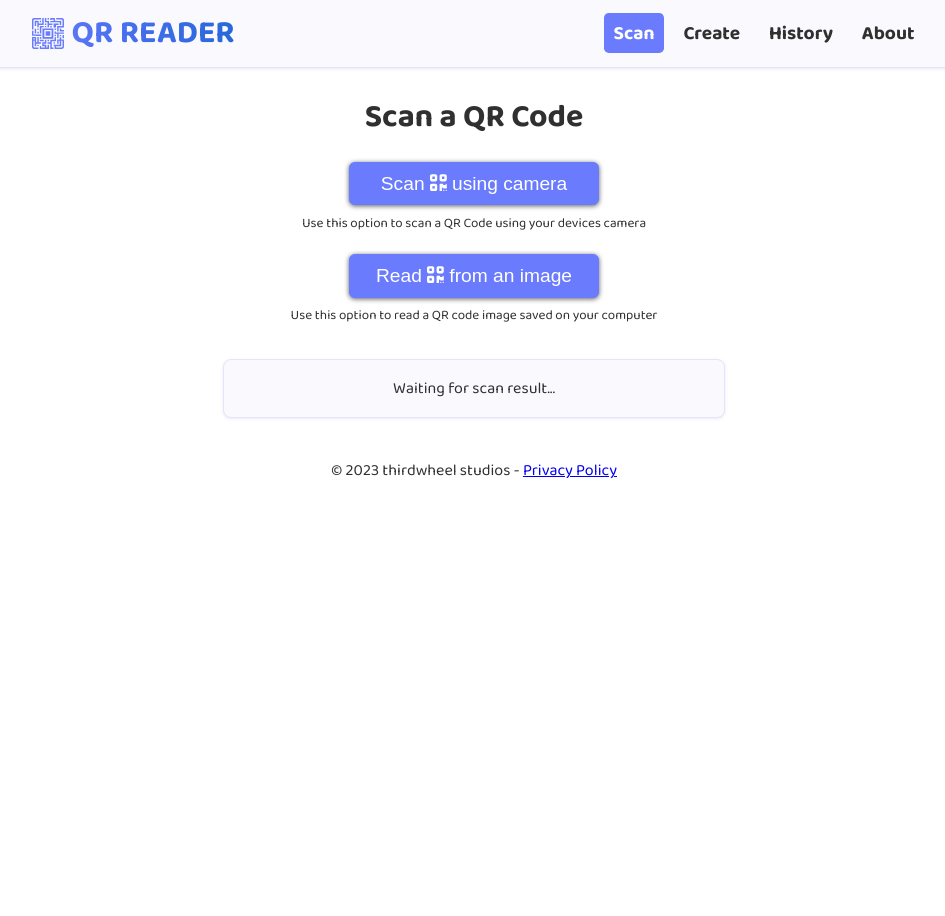
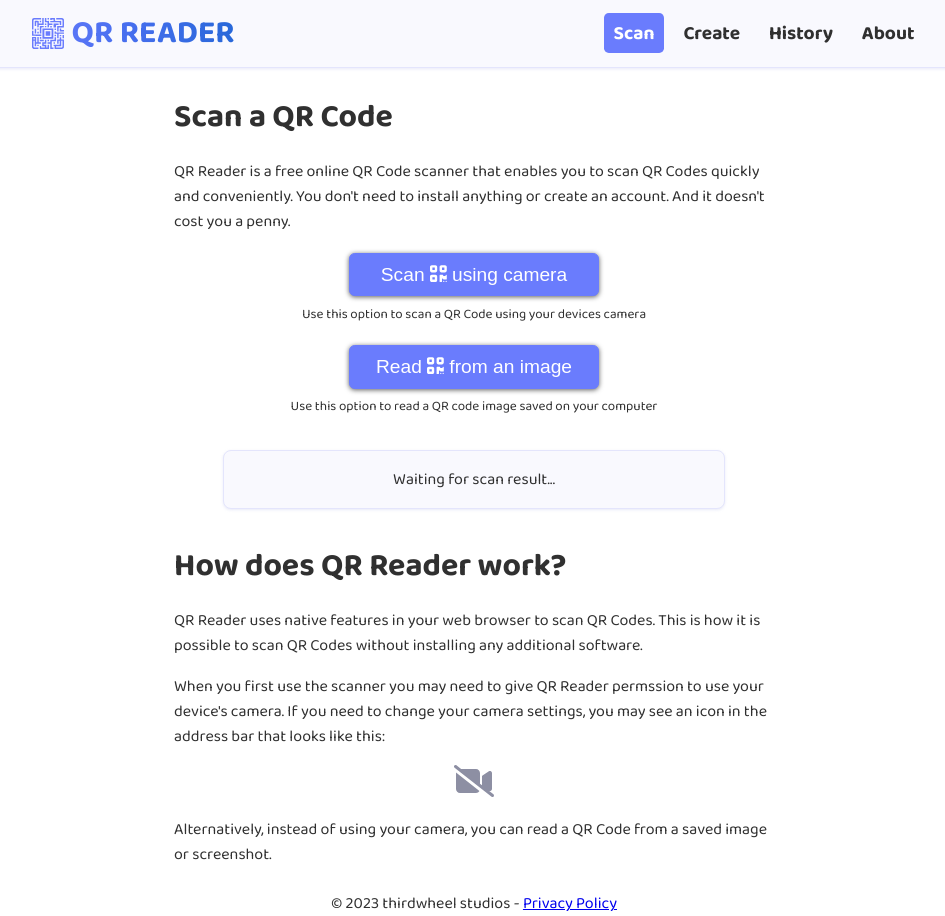
Before and after one commit to thirdwheelstudios/qr-reader, a Vue app: page / in a window 1280 px wide. Shown: the whole page, without its empty margins (166-1111 px from the left). Before the commit the page ends 800 px from the top, so only its background shows below. Built offline with nearby package versions, Linux system fonts and the light colour scheme.

Commit message:
Added more text

```diff
--- a/src/main.ts
+++ b/src/main.ts
@@ -1,11 +1,17 @@
 import { createApp } from 'vue'
 import { FontAwesomeIcon } from '@fortawesome/vue-fontawesome'
 import { library } from '@fortawesome/fontawesome-svg-core'
-import { faQrcode, faCopy, faTrash, faTimes } from '@fortawesome/free-solid-svg-icons'
+import {
+  faQrcode,
+  faCopy,
+  faTrash,
+  faTimes,
+  faVideoSlash,
+} from '@fortawesome/free-solid-svg-icons'
 import App from './App.vue'
 import router from './router'
 
-library.add(faQrcode, faCopy, faTrash, faTimes)
+library.add(faQrcode, faCopy, faTrash, faTimes, faVideoSlash)
 
 createApp(App)
   .component('font-awesome-icon', FontAwesomeIcon)
--- a/src/views/ScanView.vue
+++ b/src/views/ScanView.vue
@@ -41,8 +41,13 @@ const handleScanResult = (data?: ScanResult) => {
 </script>
 
 <template>
-  <div>
+  <div class="container">
     <h1>Scan a QR Code</h1>
+    <p>
+      QR Reader is a free online QR Code scanner that enables you to scan QR
+      Codes quickly and conveniently. You don't need to install anything or
+      create an account. And it doesn't cost you a penny.
+    </p>
     <button type="button" @click="onScanClick" :disabled="inputDisabled">
       Scan <font-awesome-icon :icon="['fas', 'qrcode']" /> using camera
     </button>
@@ -61,6 +66,26 @@ const handleScanResult = (data?: ScanResult) => {
       accept="image/*"
     />
     <ScanResultPanel :scan-result="scanResult" />
+    <h1>How does QR Reader work?</h1>
+    <p>
+      QR Reader uses native features in your web browser to scan QR Codes. This
+      is how it is possible to scan QR Codes without installing any additional
+      software.
+    </p>
+    <p>
+      When you first use the scanner you may need to give QR Reader permssion to
+      use your device's camera. If you need to change your camera settings, you
+      may see an icon in the address bar that looks like this:
+    </p>
+    <font-awesome-icon
+      :icon="['fas', 'video-slash']"
+      size="2x"
+      class="camera-icon"
+    />
+    <p>
+      Alternatively, instead of using your camera, you can read a QR Code from a
+      saved image or screenshot.
+    </p>
   </div>
   <Transition>
     <CameraScanDialog
@@ -72,8 +97,15 @@ const handleScanResult = (data?: ScanResult) => {
 </template>
 
 <style scoped lang="scss">
-div {
+.container {
   text-align: center;
+  max-width: 600px;
+  margin: auto;
+
+  h1,
+  p {
+    text-align: left;
+  }
 
   button {
     display: block;
@@ -83,6 +115,10 @@ div {
 
   input[type='file'] {
     display: none;
+  }
+
+  .camera-icon {
+    color: #8d8fa3;
   }
 }
 
```
